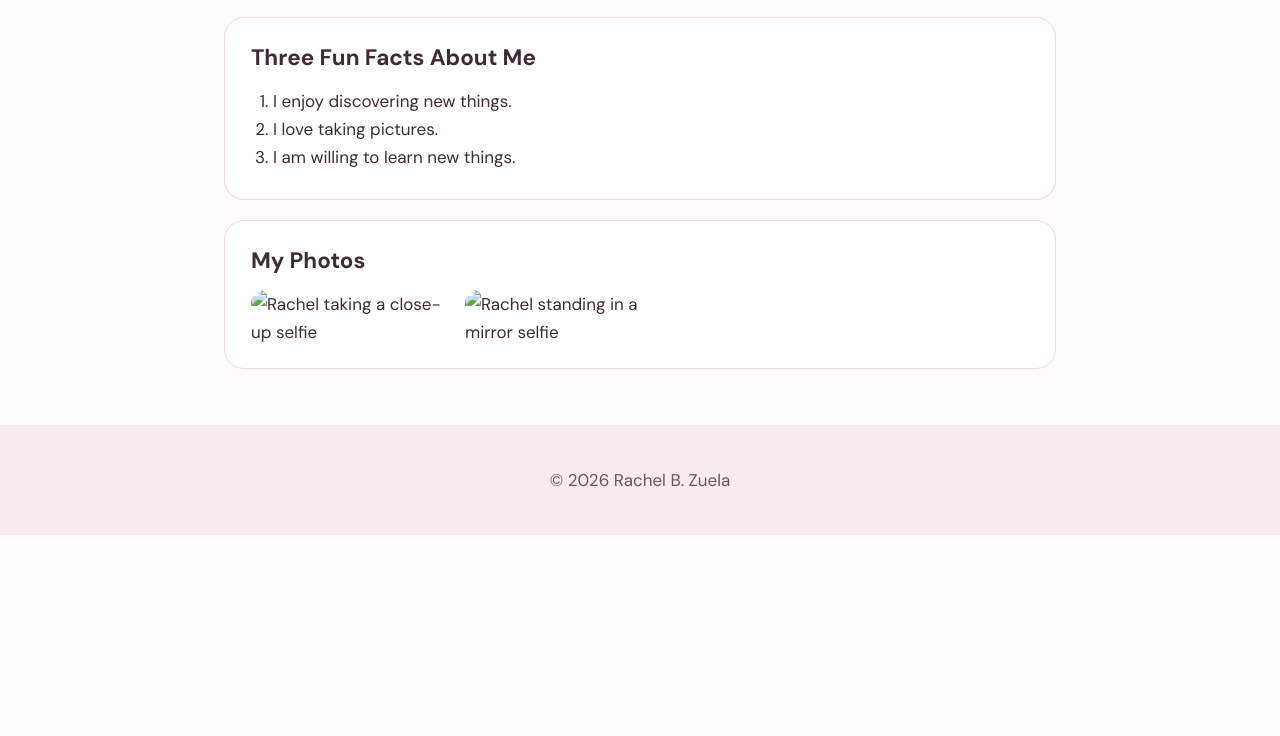
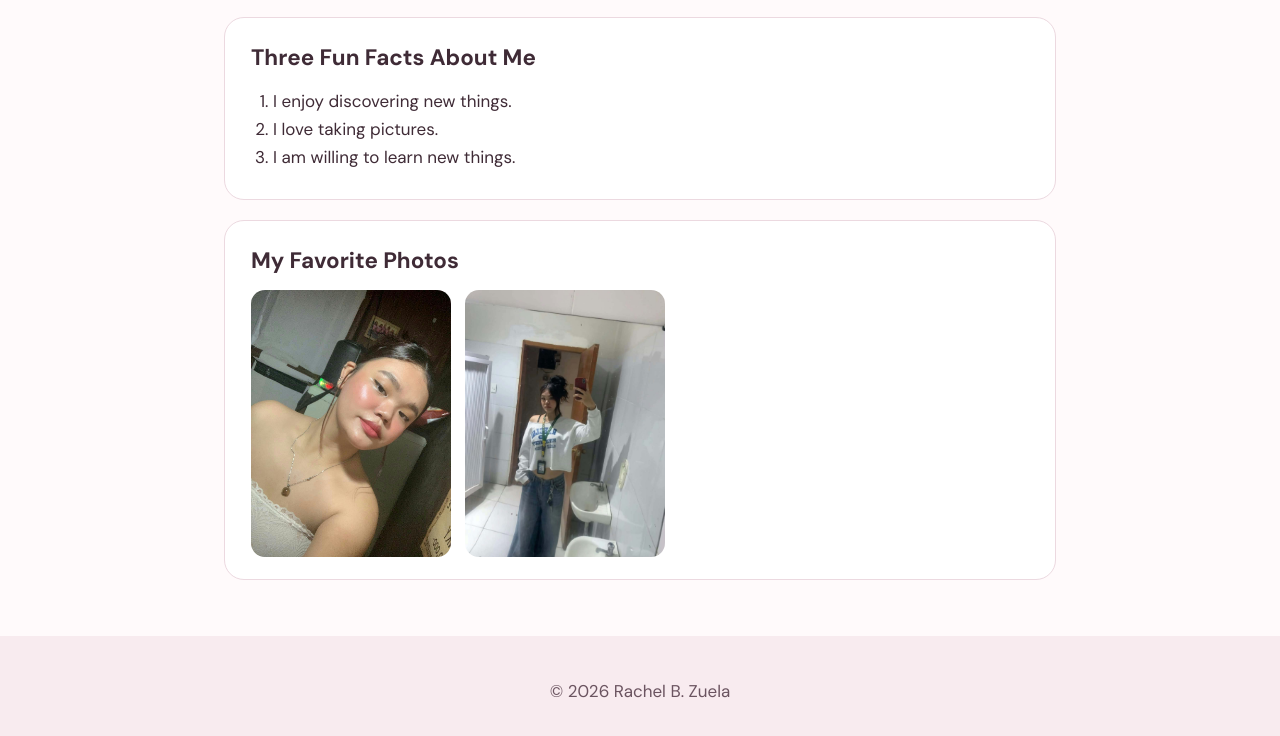
Before and after one commit to rzuela-hue/rachel.portolio, a plain HTML site: page about.html in a window 1280 px wide. Shown: the part 1857-2593 px from the top of the page. Before the commit the page ends 2392 px from the top, so only its background shows below. Drawn offline with Linux system fonts and the light colour scheme.

Commit message:
Update about.html

```diff
--- a/about.html
+++ b/about.html
@@ -55,10 +55,10 @@
 <section class="card"><h2>Three Fun Facts About Me</h2>
 <ol><li>I enjoy discovering new things.</li><li>I love taking pictures.</li><li>I am willing to learn new things.</li></ol>
 </section>
-<section class="card"><h2>My Photos</h2>
+<section class="card"><h2>My Favorite Photos</h2>
 <div class="photos">
-<img src="images/photo4.jpg" alt="Rachel taking a close-up selfie">
-<img src="images/photo3.jpg" alt="Rachel standing in a mirror selfie">
+<img src="photo4.jpg" alt="Rachel taking a close-up selfie">
+<img src="photo3.jpg" alt="Rachel standing in a mirror selfie">
 </div></section>
 </main>
 <footer><p>&copy; 2026 Rachel B. Zuela</p></footer>
```
